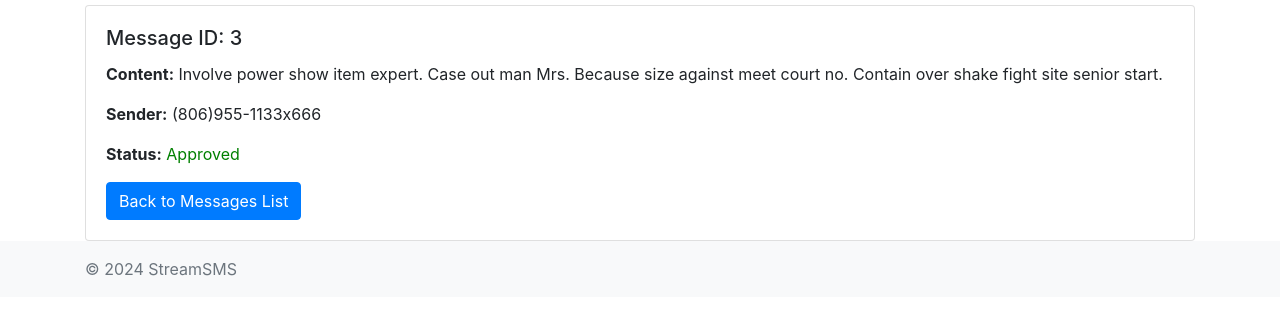
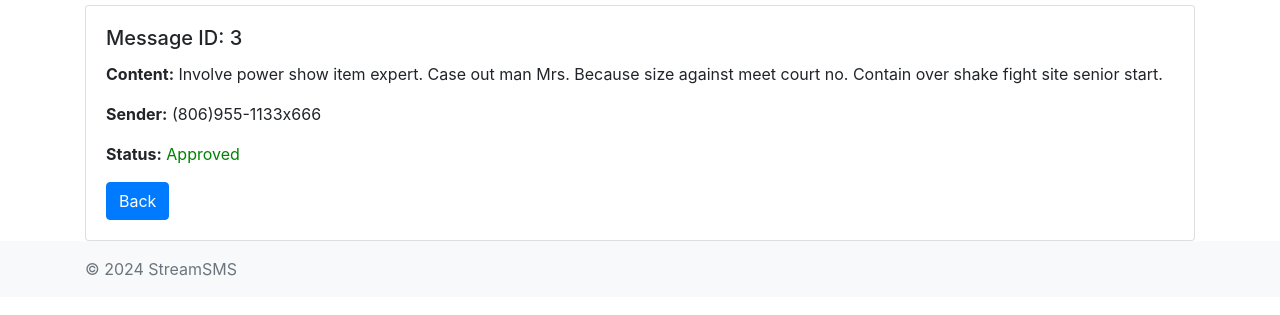
Before and after one commit to TgkCapture/StreamSMS, a Django app: page /messages/3/ in a window 1280 px wide. Shown: the part 155-470 px from the top of the page. Run offline with Django 4.2, Linux system fonts and the light colour scheme; the visitor is signed in with stand-in values (Sample User, id 1); data comes from the database, SQL or seed files in the repository; parts of the project's set-up code (start-up, migrations or seed data) failed here and were passed over; some libraries are stand-ins or nearby versions.

Commit message:
fix: back redirect button

```diff
--- a/messages_app/templates/messages/message_detail.html
+++ b/messages_app/templates/messages/message_detail.html
@@ -25,7 +25,7 @@
                         <span style="color: orange;">Pending</span>
                     {% endif %}
                 </p>
-                <a href="{% url 'messages_list' %}" class="btn btn-primary">Back to Messages List</a>
+                <button class="btn btn-primary" onclick="history.back()">Back</button>
             </div>
         </div>
     </div>
```
